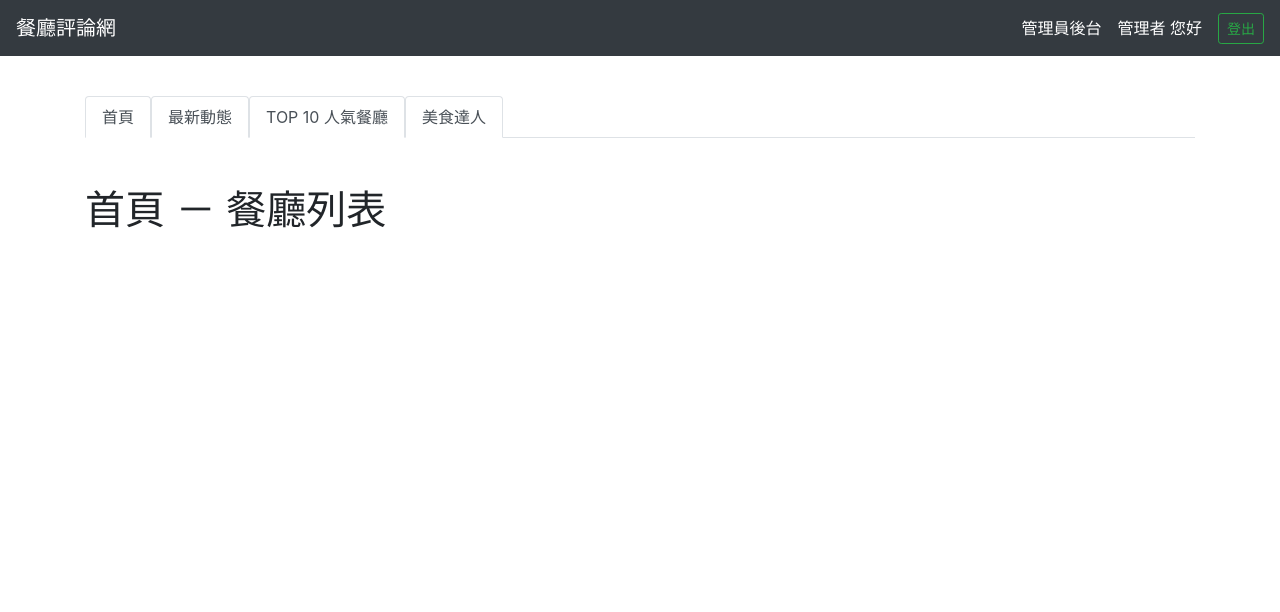
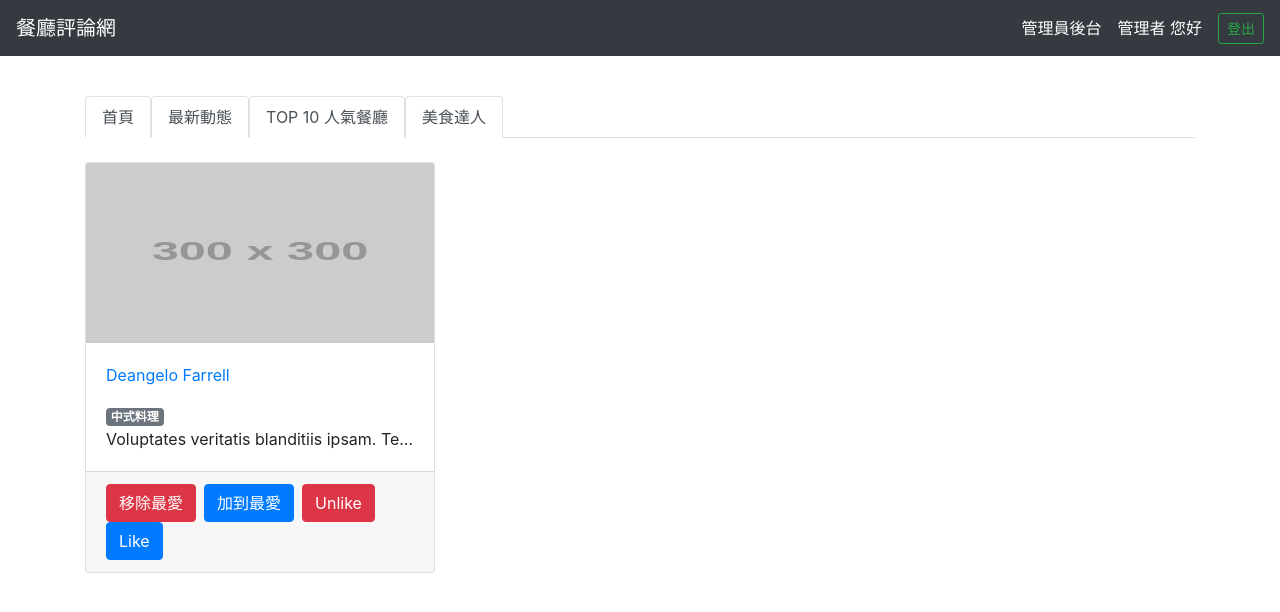
Before and after one commit to pooppicker/forum-front-end-vue, a Vue app: page /#/restaurants in a window 1280 px wide. Shown: the top 612 px of the page. Built offline with nearby package versions, Linux system fonts and the light colour scheme.

Commit message:
feat: create restaurant card vue

```diff
--- /dev/null
+++ b/src/components/RestaurantCard.vue
@@ -0,0 +1,32 @@
+<template>
+  <div class="col-md-6 col-lg-4">
+    <div class="card mb-4">
+      <img
+        class="card-img-top"
+        src="https://via.placeholder.com/300"
+        alt="Card image cap"
+        width="286px"
+        height="180px"
+      />
+      <div class="card-body">
+        <p class="card-text title-wrap">
+          <a href="#"> Deangelo Farrell </a>
+        </p>
+        <span class="badge badge-secondary">中式料理</span>
+        <p class="card-text text-truncate">
+          Voluptates veritatis blanditiis ipsam. Tempora mol
+        </p>
+      </div>
+      <div class="card-footer">
+        <button type="button" class="btn btn-danger btn-border favorite mr-2">
+          移除最愛
+        </button>
+        <button type="button" class="btn btn-primary btn-border favorite mr-2">
+          加到最愛
+        </button>
+        <button type="button" class="btn btn-danger like mr-2">Unlike</button>
+        <button type="button" class="btn btn-primary like mr-2">Like</button>
+      </div>
+    </div>
+  </div>
+</template>
--- a/src/views/Restaurants.vue
+++ b/src/views/Restaurants.vue
@@ -1,17 +1,25 @@
 <template>
   <div class="container py-5">
     <NavTabs />
-    <h1 class="mt-5">
-      首頁 － 餐廳列表
-    </h1>
+    <!-- 餐廳類別標籤 RestaurantsNavPills -->
+
+    <div class="row">
+      <!-- 餐廳卡片 RestaurantCard-->
+      <RestaurantCard />
+    </div>
+
+    <!-- 分頁標籤 RestaurantPagination -->
   </div>
 </template>
 
 <script>
 import NavTabs from './../components/NavTabs.vue'
+import RestaurantCard from './../components/RestaurantCard.vue'
+
 export default {
   components: {
     NavTabs,
+    RestaurantCard
   }
 }
 </script>
```
